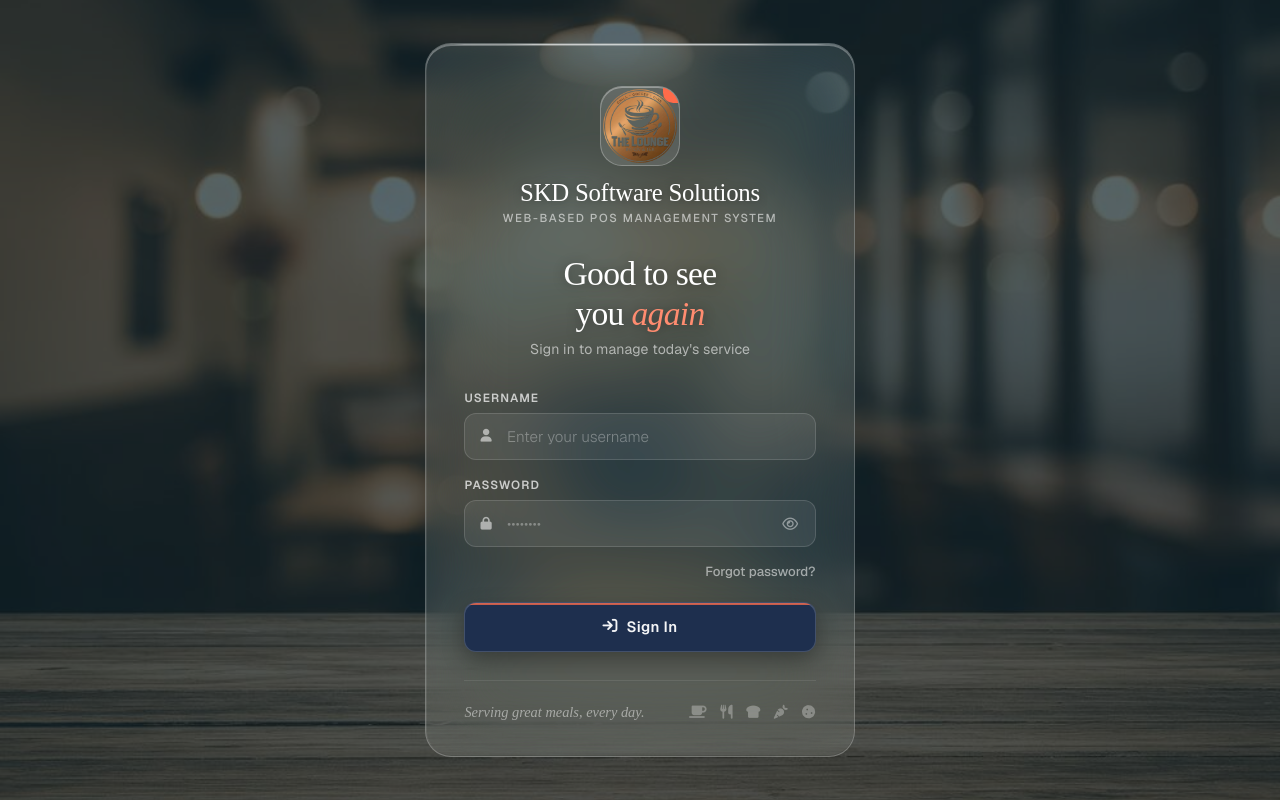
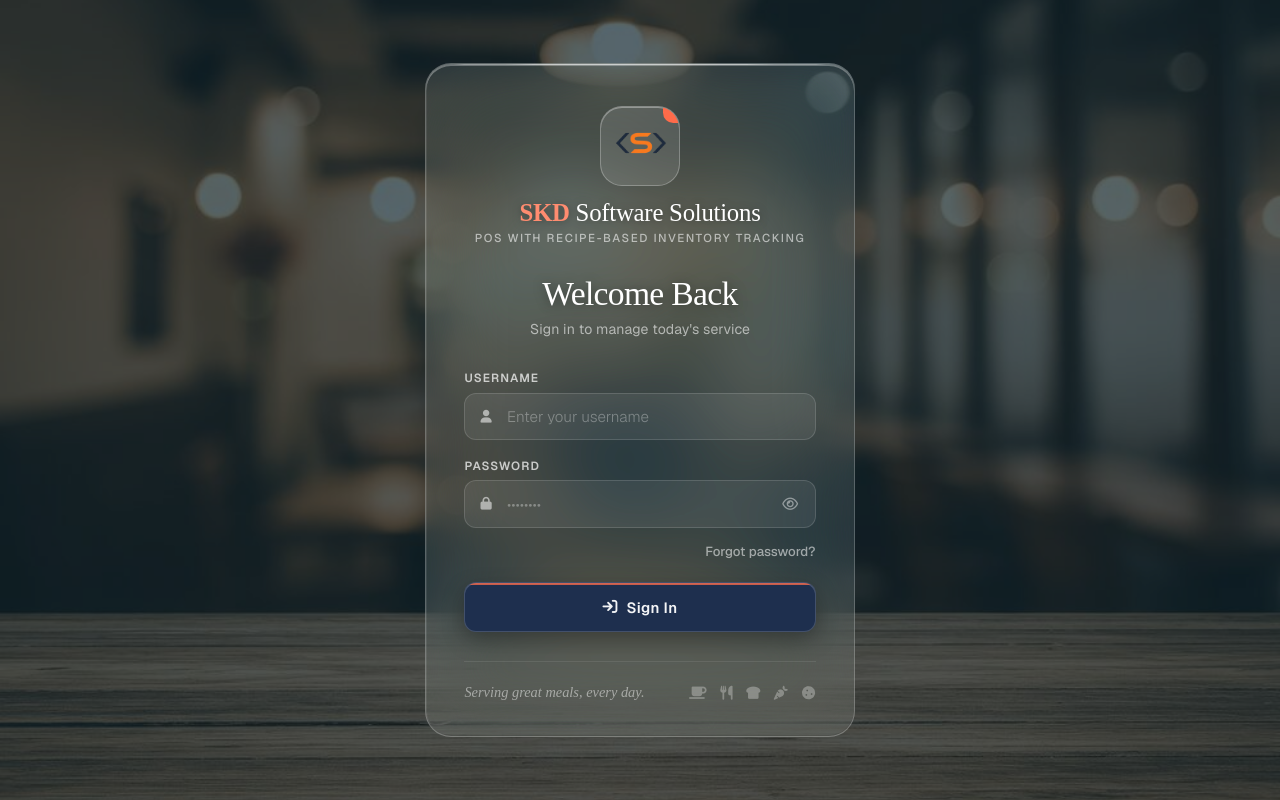
Before and after one commit to shammykenan/skdpos, a PHP site: page /dinewithdinpos/ in a window 1280 px wide. Run offline with PHP 8.4, Linux system fonts and the light colour scheme; data that the repository does not hold is empty; some web fonts are replaced.

Commit message:
added logo, change name

```diff
--- a/app/views/admin/admin_dashboard.php
+++ b/app/views/admin/admin_dashboard.php
@@ -509,7 +509,7 @@
         </div>
         <div>
             <div class="brand-text-main">SKD Software Solutions</div>
-            <div class="brand-text-sub">Web-Based POS Management System</div>
+            <div class="brand-text-sub">POS with Recipe-Based Inventory Tracking</div>
         </div>
     </a>
     <div class="topbar-spacer"></div>
--- a/app/views/admin/manage_addons.php
+++ b/app/views/admin/manage_addons.php
@@ -419,7 +419,7 @@
         </div>
         <div>
             <div class="brand-text-main">SKD Software Solutions</div>
-            <div class="brand-text-sub">Web-Based POS Management System</div>
+            <div class="brand-text-sub">POS with Recipe-Based Inventory Tracking</div>
         </div>
     </a>
     <div class="topbar-spacer"></div>
--- a/app/views/admin/manage_ingredients.php
+++ b/app/views/admin/manage_ingredients.php
@@ -308,7 +308,7 @@
         </div>
         <div>
             <div class="brand-text-main">SKD Software Solutions</div>
-            <div class="brand-text-sub">Web-Based POS Management System</div>
+            <div class="brand-text-sub">POS with Recipe-Based Inventory Tracking</div>
         </div>
     </a>
     <div class="topbar-spacer"></div>
--- a/app/views/admin/manage_menu.php
+++ b/app/views/admin/manage_menu.php
@@ -461,7 +461,7 @@
         </div>
         <div>
             <div class="brand-text-main">SKD Software Solutions</div>
-            <div class="brand-text-sub">Web-Based POS Management System</div>
+            <div class="brand-text-sub">POS with Recipe-Based Inventory Tracking</div>
         </div>
     </a>
     <div class="topbar-spacer"></div>
--- a/app/views/admin/manage_recipes.php
+++ b/app/views/admin/manage_recipes.php
@@ -105,7 +105,7 @@ function renderIngredientSection(array $rows, string $label, bool $isBase, bool
         </div>
         <div>
             <div class="brand-text-main">SKD Software Solutions</div>
-            <div class="brand-text-sub">Web-Based POS Management System</div>
+            <div class="brand-text-sub">POS with Recipe-Based Inventory Tracking</div>
         </div>
     </a>
     <div class="topbar-spacer"></div>
--- a/app/views/admin/manage_users.php
+++ b/app/views/admin/manage_users.php
@@ -361,7 +361,7 @@
         </div>
         <div>
             <div class="brand-text-main">SKD Software Solutions</div>
-            <div class="brand-text-sub">Web-Based POS Management System</div>
+            <div class="brand-text-sub">POS with Recipe-Based Inventory Tracking</div>
         </div>
     </a>
     <div class="topbar-spacer"></div>
--- a/app/views/auth/forgot_password.php
+++ b/app/views/auth/forgot_password.php
@@ -412,7 +412,7 @@
       </div>
       <div class="logo-text">
         <div class="brand-text-main">SKD Software Solutions</div>
-            <div class="brand-text-sub">Web-Based POS Management System</div>
+            <div class="brand-text-sub">POS with Recipe-Based Inventory Tracking</div>
       </div>
     </div>
 
--- a/app/views/auth/login.php
+++ b/app/views/auth/login.php
@@ -108,7 +108,9 @@
             from { opacity: 0; transform: translateY(22px) scale(0.97); }
             to   { opacity: 1; transform: translateY(0)    scale(1);    }
         }
-
+        #skd{
+    color: var(--secondary-light);
+        }
         /* ══════════════════════════════════════════
            LOGO — centered stack
         ══════════════════════════════════════════ */
@@ -466,13 +468,13 @@
                 </span>
             </div>
             <div class="logo-text">
-                <div class="logo-name">SKD Software Solutions</div>
-                <div class="logo-sub">Web-Based POS Management System</div>
+                <div class="logo-name"><b id="skd">SKD</b> Software Solutions</div>
+                <div class="logo-sub">POS with Recipe-Based Inventory Tracking</div>
             </div>
         </div>
 
         <!-- Heading -->
-        <h1 class="card-heading a2">Good to see<br>you <em>again</em></h1>
+        <h1 class="card-heading a2">Welcome Back</h1>
         <p class="card-sub a2">Sign in to manage today's service</p>
 
         <!-- Alerts -->
--- a/app/views/auth/reset_password.php
+++ b/app/views/auth/reset_password.php
@@ -442,7 +442,7 @@
       </div>
       <div class="logo-text">
         <div class="brand-text-main">SKD Software Solutions</div>
-            <div class="brand-text-sub">Web-Based POS Management System</div>
+            <div class="brand-text-sub">POS with Recipe-Based Inventory Tracking</div>
       </div>
     </div>
 
--- a/app/views/cashier/manage_pos.php
+++ b/app/views/cashier/manage_pos.php
@@ -29,7 +29,7 @@
         </div>
         <div>
             <div class="brand-text-main">SKD Software Solutions</div>
-            <div class="brand-text-sub">Web-Based POS Management System</div>
+            <div class="brand-text-sub">POS with Recipe-Based Inventory Tracking</div>
         </div>
     </a>
 
--- a/app/views/cashier/manage_tables.php
+++ b/app/views/cashier/manage_tables.php
@@ -393,7 +393,7 @@
         </div>
         <div>
             <div class="brand-text-main">SKD Software Solutions</div>
-            <div class="brand-text-sub">Web-Based POS Management System</div>
+            <div class="brand-text-sub">POS with Recipe-Based Inventory Tracking</div>
         </div>
     </a>
     <div class="topbar-spacer"></div>
--- a/app/views/cashier/view_reports.php
+++ b/app/views/cashier/view_reports.php
@@ -637,7 +637,7 @@ body { font-family: 'Plus Jakarta Sans', sans-serif; background: var(--light-bg)
         </div>
         <div>
             <div class="brand-text-main">SKD Software Solutions</div>
-            <div class="brand-text-sub">Web-Based POS Management System</div>
+            <div class="brand-text-sub">POS with Recipe-Based Inventory Tracking</div>
         </div>
     </a>
     <div class="topbar-spacer"></div>
--- a/app/views/kitchen/manage_orders.php
+++ b/app/views/kitchen/manage_orders.php
@@ -24,7 +24,7 @@
         </div>
         <div>
             <div class="brand-text-main">SKD Software Solutions</div>
-            <div class="brand-text-sub">Web-Based POS Management System</div>
+            <div class="brand-text-sub">POS with Recipe-Based Inventory Tracking</div>
         </div>
     </a>
     <div class="topbar-spacer"></div>
```
Also changed, not shown: public/assets/images/logo/logo.png.
